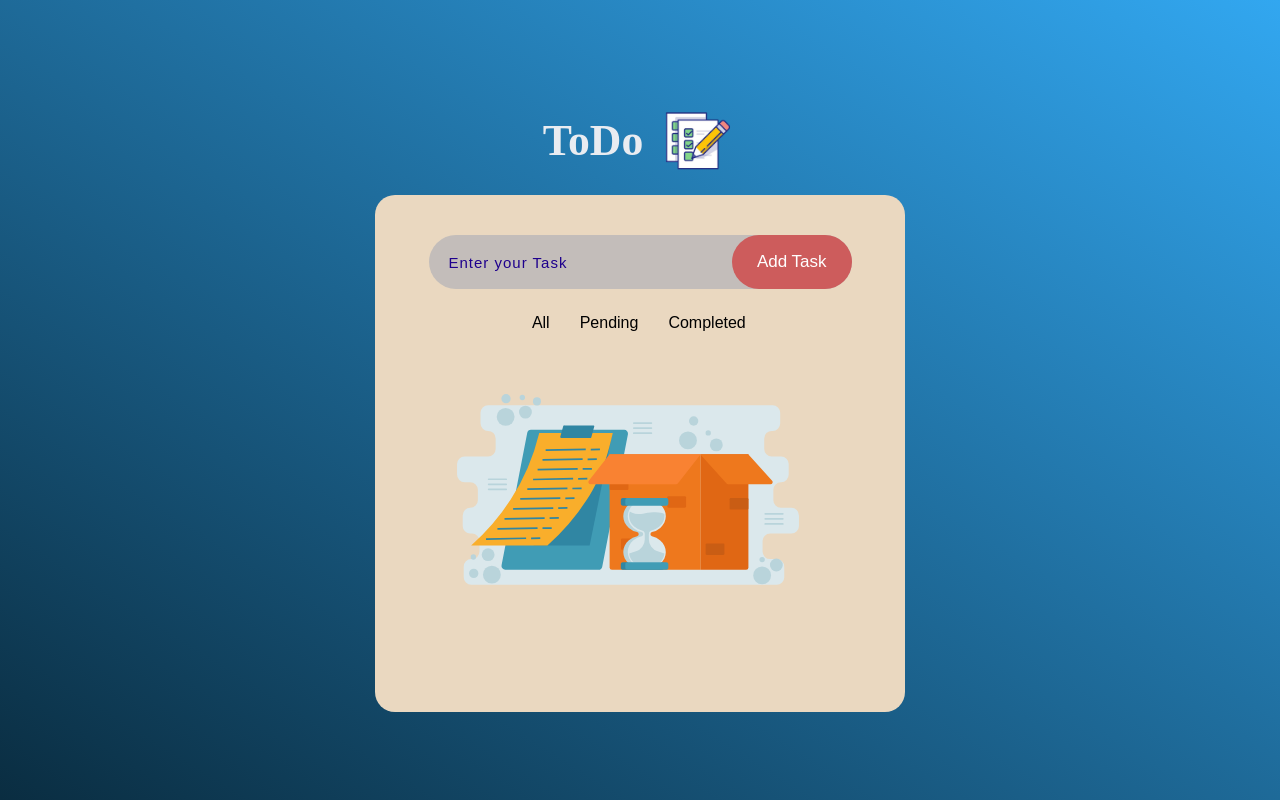
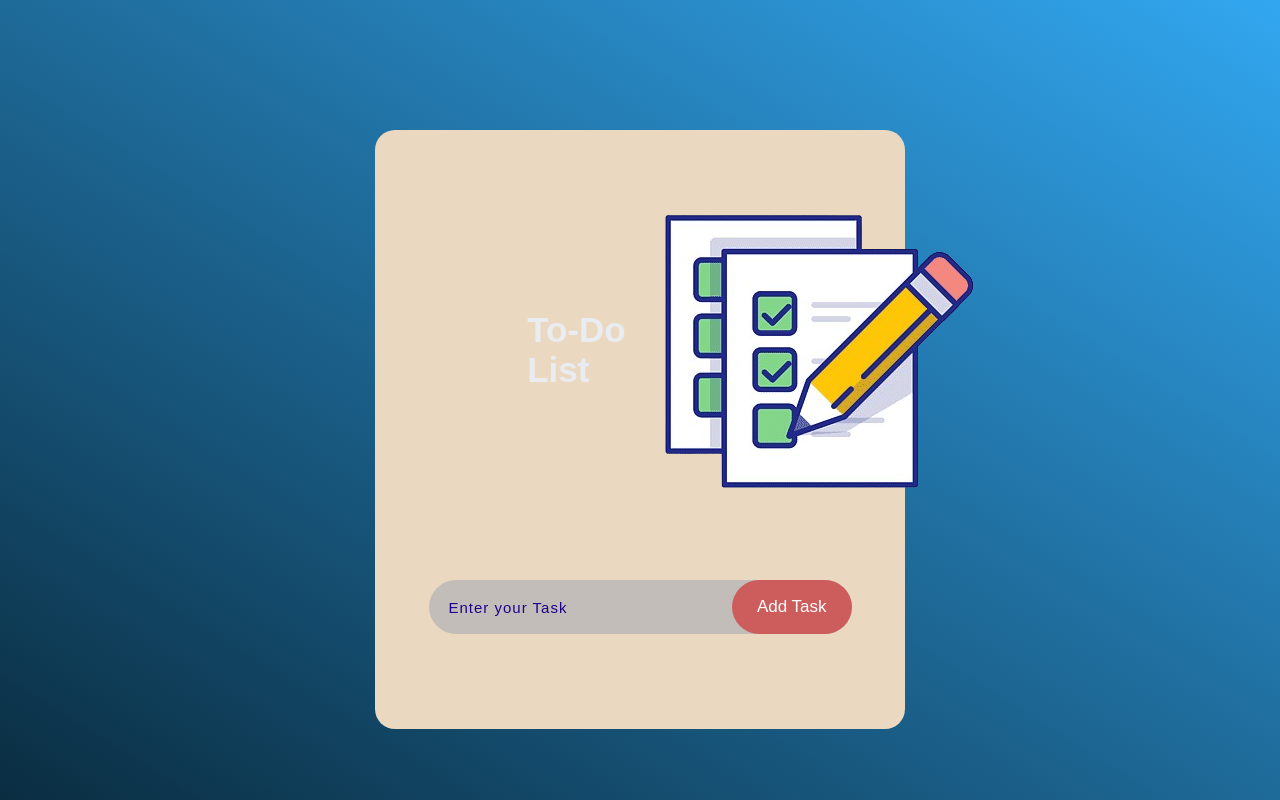
Before and after one commit to GauravKarki19/ToDo-List, a plain HTML site: page index.html in a window 1280 px wide. Drawn offline with Linux system fonts and the light colour scheme; a web font is replaced by a local one.

Commit message:
Update index.html

```diff
--- a/index.html
+++ b/index.html
@@ -5,32 +5,21 @@
     <meta name="viewport" content="width=device-width, initial-scale=1.0">
     <title>To-Do List - the Code School</title>
     <link rel="stylesheet" href="style.css">
-    <script src="https://kit.fontawesome.com/f30fac2c61.js" crossorigin="anonymous"></script>
 </head>
 <body>
     <div class="container">
-        <h2 class="todolist">
-            <p>ToDo</p>
-            <img src="todoicon-removebg-preview.png"></h2>
         <div class="todo-app">
+            <h2>To-Do List <img src="todoicon-removebg-preview.png"></h2>
+
             <div class="row">
                 <input type="text" name="" id="input-box" placeholder="Enter your Task">
-                <button class="add-button">Add Task</button>
+                <button onclick="addTask()">Add Task</button>
             </div>
-
-            <div class="filters">
-                <div data-filter="all" style="border: none; background: none;" class="filter">All </div>
-                <div data-filter="pending" style="border: none; background: none;" class= "filter">Pending </div>
-                <div data-filter="completed" style="border: none; background: none;" class="filter">Completed </div>
-            </div>
-            <div class="todos-container">
-                <ul class="todos">
-                    <!-- <li class="checked">Task 1</li>
-                    <li>Task 2</li>
-                    <li>Task 3</li> -->
-                </ul>
-                <img class="empty-image" src="./empty.svg">
-            </div>
+            <ul id="list-container" class="todos">
+                <!-- <li class="checked">Task 1</li>
+                <li>Task 2</li>
+                <li>Task 3</li> -->
+            </ul>
         </div>
     </div>
     <script src="script.js"></script>
```
